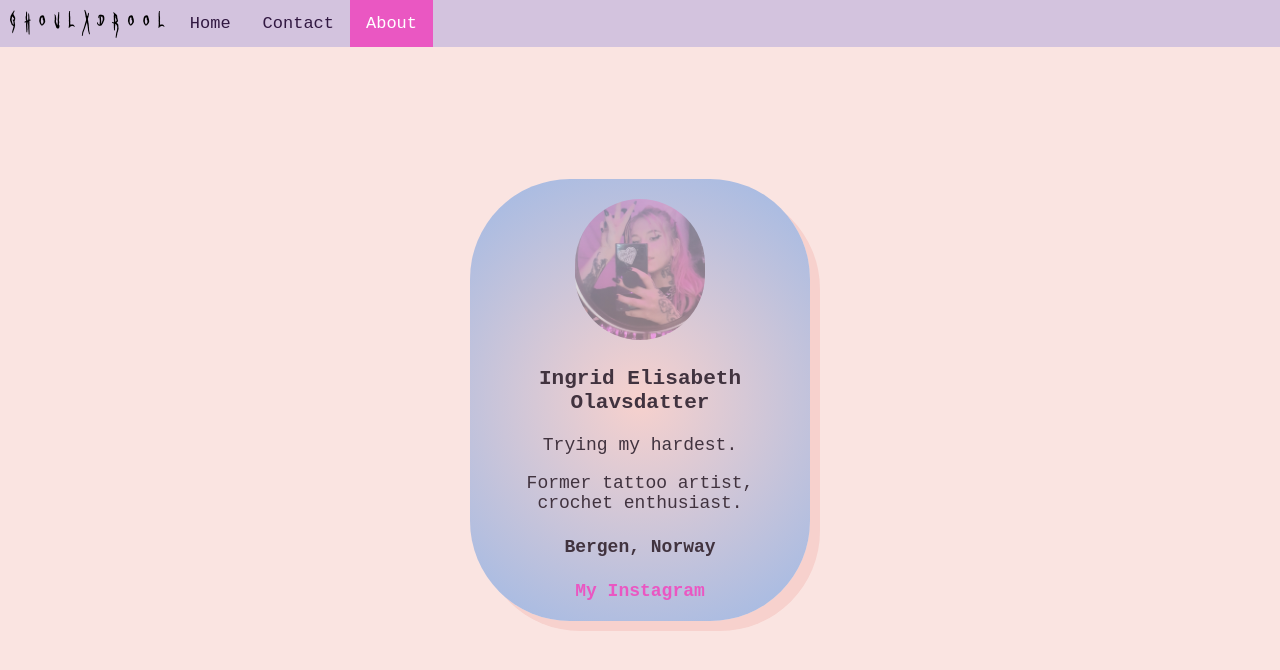
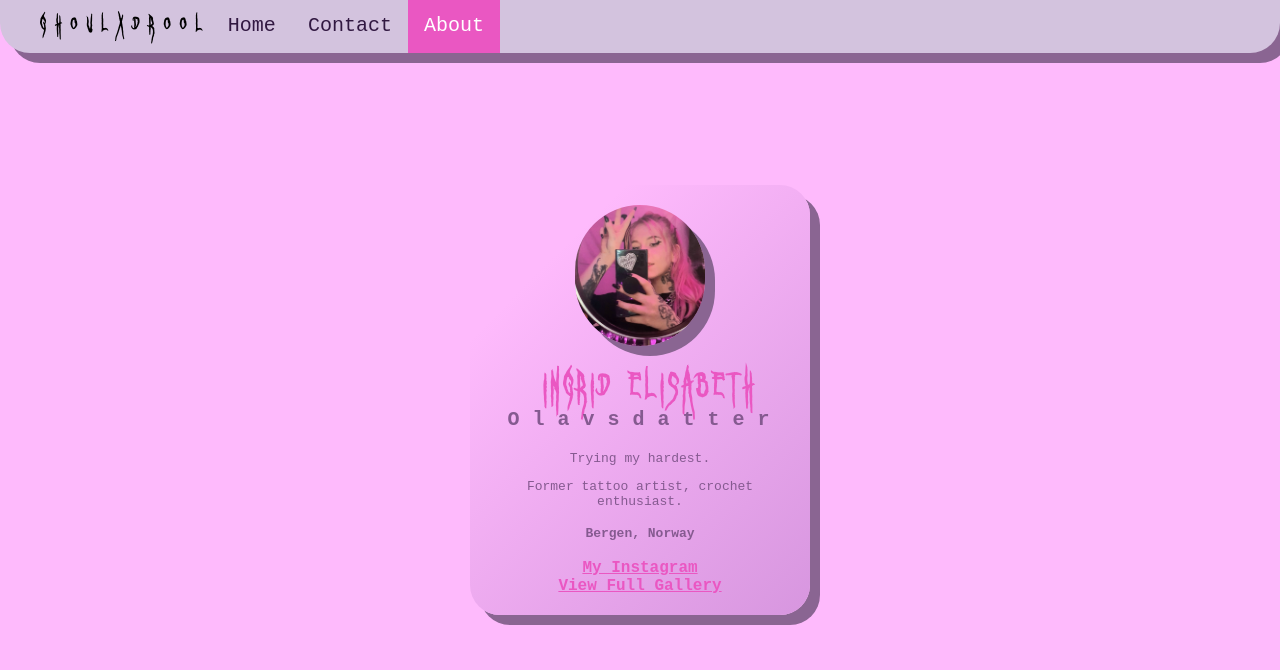
Before and after one commit to ingridkodehode/soloproject_portfolio, a plain HTML site: page solo project/index_about.html in a window 1280 px wide. Drawn offline with Linux system fonts and the light colour scheme.

Commit message:
Finished Week 1 Portfolio

```diff
--- a/solo project/index_about.html
+++ b/solo project/index_about.html
@@ -5,7 +5,7 @@
   </head>
   <body>
     <div class="topnav" id="myTopnav">
-      <h1 class="ghast">GHOULXDROOL</h1>
+      <h1 class="logo">GHOULXDROOL</h1>
       <a href="index_home.html">Home</a>
       <a href="index_contact.html">Contact</a>
       <a href="index_about.html" class="active">About</a>
@@ -17,7 +17,7 @@
         class="avatar"
       />
       <div class="text">
-        <h3>Ingrid Elisabeth Olavsdatter</h3>
+        <h3 class="name"><span class="first">Ingrid Elisabeth</span> <br>Olavsdatter</h3>
           <p>Trying my hardest.</p>
           <p>Former tattoo artist, crochet enthusiast.</p>
           <h4>Bergen, Norway</h4>
@@ -27,6 +27,10 @@
             target="_blank"
             >My Instagram</a
           >
+          <br>
+          <a class="links"
+          href="https://ghoulxdrool.wixsite.com/mysite"
+          target="_blank" >View Full Gallery</a>
         </div>
       </div>
     </div>
--- a/solo project/styles_about.css
+++ b/solo project/styles_about.css
@@ -1,5 +1,5 @@
 body {
-  background: #fae4e1;
+  background: #febafc;
   margin: 20px;
   font-family: "Courier New", Courier, monospace;
   font-size: 18px;
@@ -23,6 +23,8 @@ body {
   position: fixed;
   top: 0;
   width: 100%;
+  border-radius: 0 0 30px 30px;
+  box-shadow: 10px 10px #8a6592;
 }
 
 .topnav a {
@@ -32,7 +34,7 @@ body {
   text-align: center;
   padding: 14px 16px;
   text-decoration: none;
-  font-size: 17px;
+  font-size: 20px;
   transition: 1s ease;
 }
 
@@ -54,33 +56,32 @@ body {
 .avatar {
   width: 130px;
   border-radius: 90px;
+  box-shadow: 10px 10px #8a6592;
+  transition: all 1s ease;
+}
+
+.avatar:hover {
+  width: 180px;
+  transition: 1s ease;
 }
 
 .card {
   margin: 0px auto;
-  color: #41333f;
-  background: radial-gradient(circle, #f7d1cd 0%, #9fb9e5 100%);
+  color: #855a90;
+  background: linear-gradient(135deg, #febafc 20%, #d796df);
   padding: 20px;
   width: 300px;
   text-align: center;
-  border-radius: 100px;
-  box-shadow: 10px 10px #f7d1cd;
-}
-
-.color img {
-  filter: opacity(40%);
-  transition: all 1s ease;
-}
-
-.color img:hover {
-  filter: opacity(100%);
-  transition: 1s ease;
+  font-size: small;
+  border-radius: 30px;
+  box-shadow: 10px 10px #8a6592;
 }
 
 .links {
-  text-decoration: none;
+  text-decoration: underline;
   color: #ea57c2;
-  font-weight: bold;
+  font-weight: bolder;
+  font-size: medium;
 }
 
 @font-face {
@@ -89,8 +90,31 @@ body {
 }
 
 .ghast {
+  color: #311841;
   margin-left: 10px;
   font-family: ghast;
   font-size: 20px;
   letter-spacing: 10px;
 }
+
+.name {
+  color: #855a90;
+  margin-left: 10px;
+  font-size: 20px;
+  letter-spacing: 13px;
+}
+
+.first {
+  color: #ea57c2;
+  margin-left: 10px;
+  font-family: ghast;
+  font-size: 40px;
+  letter-spacing: 5px;
+}
+
+.logo {
+  margin-left: 40px;
+  font-family: ghast;
+  font-size: 23px;
+  letter-spacing: 10px;
+}
--- a/solo project/styles_contact.css
+++ b/solo project/styles_contact.css
@@ -1,5 +1,5 @@
 body {
-  background: #fae4e1;
+  background: #febafc;
   margin: 20px;
   font-family: "Courier New", Courier, monospace;
   font-size: 18px;
@@ -23,6 +23,9 @@ body {
   position: fixed;
   top: 0;
   width: 100%;
+  height: 60px;
+  border-radius: 0 0 30px 30px;
+  box-shadow: 10px 10px #8a6592;
 }
 
 .topnav a {
@@ -32,7 +35,7 @@ body {
   text-align: center;
   padding: 14px 16px;
   text-decoration: none;
-  font-size: 17px;
+  font-size: 20px;
   transition: 1s ease;
 }
 
@@ -60,6 +63,7 @@ body {
 input[type="text"],
 select,
 textarea {
+  background-color: #fae4e1;
   font-family: "Courier New", Courier, monospace;
   width: 70%;
   padding: 12px;
@@ -68,6 +72,7 @@ textarea {
   box-sizing: border-box;
   margin-top: 6px;
   margin-bottom: 16px;
+  box-shadow: 10px 10px #8a6592;
 }
 
 input[type="submit"] {
@@ -78,6 +83,8 @@ input[type="submit"] {
   border: none;
   border-radius: 4px;
   cursor: pointer;
+  box-shadow: 10px 10px #8a6592;
+  margin-left: 20px;
 }
 
 input[type="submit"]:hover {
@@ -87,8 +94,9 @@ input[type="submit"]:hover {
 
 .container {
   border-radius: 5px;
-  background-color: #f2f2f2;
+  background-color: #d3c3de;
   padding: 20px;
+  box-shadow: 10px 10px #8a6592;
 }
 
 @font-face {
@@ -102,3 +110,10 @@ input[type="submit"]:hover {
   font-size: 20px;
   letter-spacing: 10px;
 }
+
+.logo {
+  margin-left: 40px;
+  font-family: ghast;
+  font-size: 23px;
+  letter-spacing: 10px;
+}
--- a/solo project/styles_home.css
+++ b/solo project/styles_home.css
@@ -1,5 +1,5 @@
 body {
-  background: #fae4e1;
+  background: #febafc;
   margin: 20px;
   font-family: "Courier New", Courier, monospace;
   font-size: 18px;
@@ -23,6 +23,9 @@ body {
   position: fixed;
   top: 0;
   width: 100%;
+  height: 60px;
+  border-radius: 0 0 30px 30px;
+  box-shadow: 10px 10px #8a6592;
 }
 
 .topnav a {
@@ -32,7 +35,7 @@ body {
   text-align: center;
   padding: 14px 16px;
   text-decoration: none;
-  font-size: 17px;
+  font-size: 20px;
   transition: 1s ease;
 }
 
@@ -53,14 +56,17 @@ body {
 
 .gallery {
   --s: 150px;
-  --g: 10px;
+  --g: 3px;
   --f: 1.5;
-
+  margin-top: 18px;
   display: grid;
   gap: var(--g);
-  width: calc(3 * var(--s) + 2 * var(--g));
+  width: 500px;
   aspect-ratio: 1;
   grid-template-columns: repeat(3, auto);
+  border-radius: 30px;
+  box-shadow: 10px 10px #8a6592;
+  background: #8a6592;
 }
 
 .gallery > img {
@@ -71,6 +77,7 @@ body {
   object-fit: cover;
   filter: grayscale(80%);
   transition: 0.35s linear;
+  border-radius: 30px;
 }
 
 .gallery img:hover {
@@ -111,3 +118,15 @@ body {
   font-size: 20px;
   letter-spacing: 10px;
 }
+
+.logo {
+  margin-left: 40px;
+  font-family: ghast;
+  font-size: 23px;
+  letter-spacing: 10px;
+}
+
+.hint {
+  font-size: 15px;
+  color: #ffe8fe;
+}
```
Also changed, not shown: solo project/index_contact.html (+1 -1 lines), solo project/index_home.html (+3 -1 lines), 1 other file.
